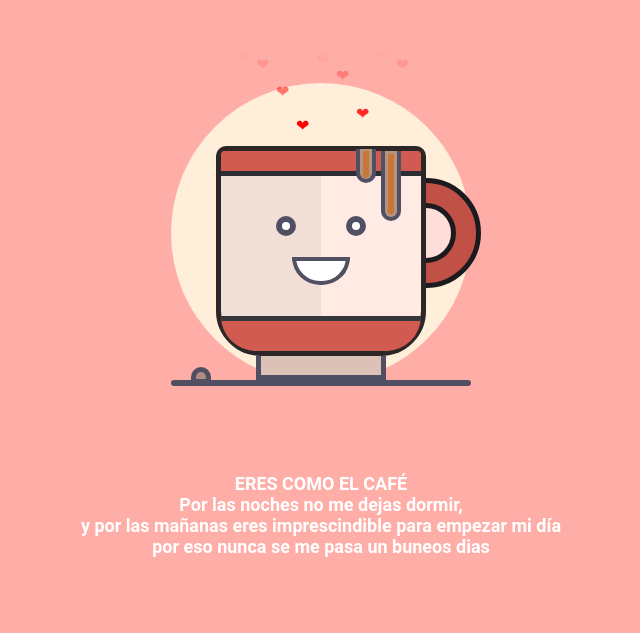
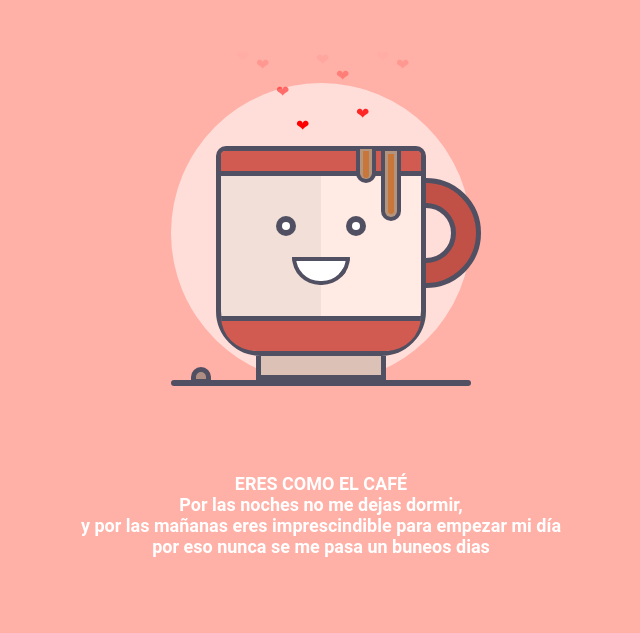
Before and after one commit to ING-ANGEL-GC/prueba, a plain HTML site: page index.html in a window 1280 px wide. Shown: the part 167-800 px from the top of the page, without its empty margins (319-959 px from the left). Drawn offline with Linux system fonts and the light colour scheme.

Commit message:
Update estilos.css

```diff
--- a/estilos.css
+++ b/estilos.css
@@ -1,3 +1,6 @@
+/* by encodedmabel
+https://linktr.ee/mabelolivera10 */
+
 
 *{
   position: absolute;
@@ -10,7 +13,7 @@
 
 body {
   margin: 0;
-    background-color: #ffada7;
+  background-color: #ffb0a7;
   text-align: center;
   font-family: 'Roboto', sans-serif;
 }
@@ -24,7 +27,7 @@
 .container {
   width: 300px;
   height: 300px;
-    background-color: #ffefda;
+  background-color: #ffdeda;
   border-radius: 50%;
   z-index: -1;
 }
@@ -69,14 +72,14 @@
   height: 200px;
   top: -32%;
   border-radius: 10px 10px 45px 45px;
-    border: 5px solid #2d2626;
+  border: 5px solid #514f62;
   left: -2.5%;
 }
 
 .TPart {
   height: 20px;
   background-color: #d15b51;
-    border-bottom: 5px solid #2e2d33;
+  border-bottom: 5px solid #514f62;
   border-radius: 4px 4px 0px 0px;
   top: -87.5%;
 }
@@ -84,7 +87,7 @@
 .BPart {
   height: 30px;
   background-color: #d15b51;
-    border-top: 5px solid #36363e;
+  border-top: 5px solid #514f62;
   top: 82.5%;
   border-radius: 0px 0px 45px 45px;
 }
@@ -94,7 +97,7 @@
   width: 200px;
   left: 25%;
   top: -50%;
-    border: 5px solid #1b1a1e;
+  border: 5px solid #514f62;
   border-radius: 0px 90px 90px 0px;
   height: 100px;
 }
```
Lines whose indentation alone changed are shown as unchanged.
